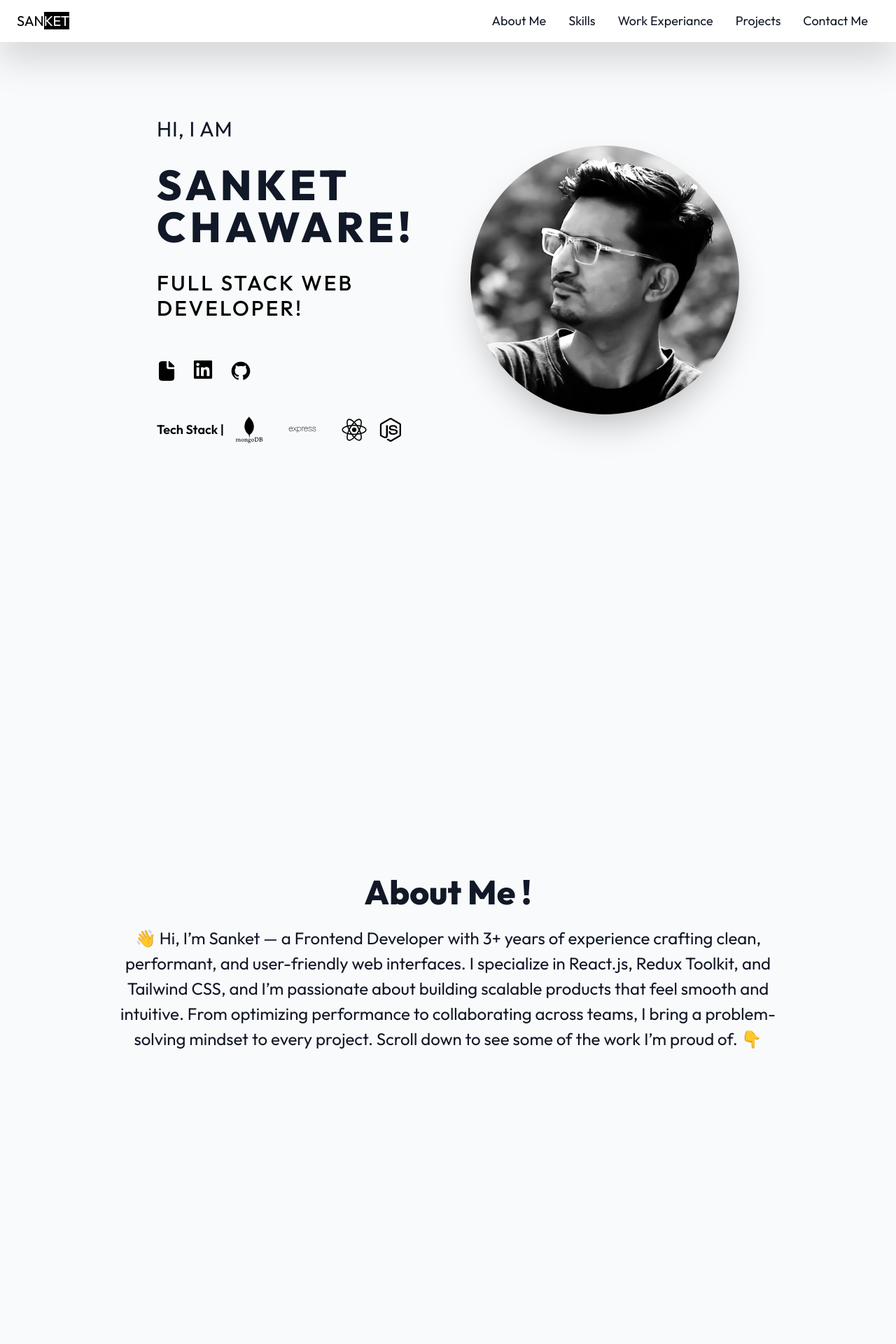
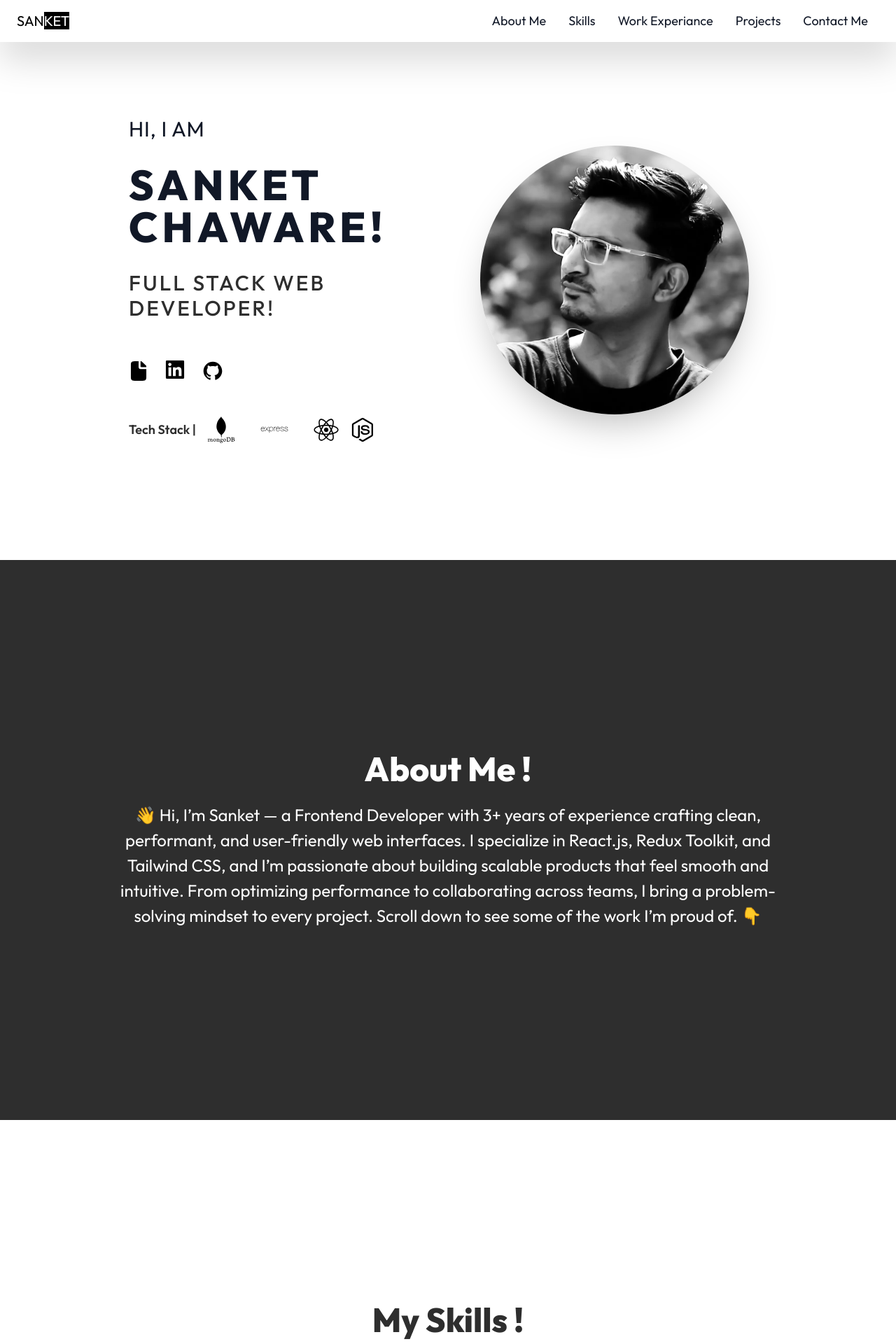
Before and after one commit to sanketnchaware/Portfolio-React, a React (Create React App) app: page / in a window 1280 px wide. Shown: the top 1920 px of the page at 70% size. Built offline with nearby package versions, Linux system fonts and the light colour scheme; no server answers.

Commit message:
added animations

```diff
--- a/src/Components/About.jsx
+++ b/src/Components/About.jsx
@@ -2,12 +2,15 @@ import React from "react";
 
 const About = () => {
   return (
-    <div id="About Me" className="">
-      <div id="about" className="flex    sm:min-h-screen items-center">
+    <div
+      id="About Me"
+      className=" w-11/12  lg:w-9/12 m-auto "
+    >
+      <div id="about" className="flex    lg:min-h-screen items-center">
         <div className=" ">
           <p className="heading">About Me !</p>
           <br />
-          <div className="flex justify-center text-lg sm:text-2xl w-11/12 sm:w-9/12 mx-auto">
+          <div className="flex justify-center text-lg lg:text-2xl  mx-auto">
             <p className="text-center leading-normal">
               👋 Hi, I’m Sanket — a Frontend Developer with 3+ years of
               experience crafting clean, performant, and user-friendly web
--- a/src/Components/Contact.jsx
+++ b/src/Components/Contact.jsx
@@ -38,15 +38,14 @@ const Contact = () => {
   };
 
   return (
-    <div className="   h-screen      ">
-      <div className="flex w-full h-full items-center">
+    <div className="flex lg:min-h-screen w-full h-full items-center">
       <div className="w-full  space-y-8">
         <p className="heading ">Contact Me !</p>
 
         <form
           ref={form}
           onSubmit={handleSubmit}
-            className="flex flex-col border border-slate-600 rounded-xl gap-6 items-center justify-between w-10/12  p-6 sm:p-10  mx-auto "
+          className="flex flex-col border  border-slate-600 rounded-xl gap-6 items-center justify-between w-10/12  p-6 lg:p-10  mx-auto "
         >
           <input
             required
@@ -82,7 +81,6 @@ const Contact = () => {
         </form>
       </div>
     </div>
-    </div>
   );
 };
 
--- a/src/Components/Home.jsx
+++ b/src/Components/Home.jsx
@@ -1,17 +1,16 @@
-import React from "react";
+import React, { useEffect, useRef } from "react";
+import gsap from "gsap";
+import ScrollTrigger from "gsap/ScrollTrigger";
 import About from "./About";
-// import CutomButton from "./CustomButton";
+import Skills from "./Skills";
+import Experiance from "./Experiance";
 import Projects from "./Projects";
 import Contact from "./Contact";
-// import Typewriter from "typewriter-effect";
-// import gsap from "gsap/dist/gsap";
-// import ScrollTrigger from "gsap/dist/ScrollTrigger";
-import Experiance from "./Experiance";
-import Skills from "./Skills";
 
-const Home = () => {
-  // gsap.registerPlugin(ScrollTrigger);
+gsap.registerPlugin(ScrollTrigger);
 
+const HomeSection = () => {
+  const sectionsRef = useRef([]);
   const DownloadResume = () => {
     const url = "/resume.pdf";
     const link = document.createElement("a");
@@ -22,26 +21,50 @@ const Home = () => {
     document.body.removeChild(link);
   };
 
+  useEffect(() => {
+    sectionsRef.current.forEach((section) => {
+      gsap.fromTo(
+        section,
+        { autoAlpha: 0, scale: 1.01 },
+        {
+          autoAlpha: 1,
+          duration: 1,
+          scale: 1,
+          ease: "power2.out",
+          scrollTrigger: {
+            trigger: section,
+            start: "top 80%",
+            toggleActions: "play  none none none",
+          },
+        }
+      );
+    });
+  }, []);
+
   return (
-    <div id="home" className="snap_parent  space-y-10 sm:space-y-44 ">
-      <div className=" mt-24 sm:m-auto sm:min-h-screen flex  items-center justify-center flex-col gap-20 ">
-        <div className="w-11/12  flex   sm:w-9/12 m-auto">
-          <div className=" gap-4    h-full flex sm:flex-row flex-col-reverse items-center  justify-center">
-            <div className="h-full w-full mt-8 sm:mt-0 grid grid-cols-1 sm:grid-cols-2 gap-10 items-center px-6 sm:px-16">
-              {/* Left Content */}
-              <div className="space-y-6 sm:space-y-8 text-center sm:text-left">
-                <p className="text-2xl sm:text-3xl tracking-wide">HI, I AM</p>
-
-                <h1 className="text-4xl sm:text-6xl font-extrabold leading-tight">
+    <div id="home" className="snap_parent">
+      <div className="bg-white" ref={(el) => (sectionsRef.current[0] = el)}>
+        <div className="bg-white w-11/12 lg:w-9/12 m-auto lg:py-0 py-20 lg:min-h-screen lg:flex lg:items-center lg:justify-center px-6">
+          <div className="w-full max-w-7xl mx-auto">
+            <div className="grid grid-cols-1 lg:grid-cols-2 gap-10 items-center">
+              <div className="order-1 lg:order-2 flex justify-center">
+                <div className="rounded-full w-64 h-64 lg:w-96 lg:h-96 overflow-hidden shadow-2xl">
+                  <img
+                    src="/images/new_profile.webp"
+                    alt="Profile"
+                    className="w-full h-full object-cover grayscale object-top transition hover:scale-110 scale-105 duration-300"
+                  />
+                </div>
+              </div>
+              <div className="order-2 lg:order-1 space-y-6 lg:space-y-8 text-center lg:text-left">
+                <p className="text-2xl lg:text-3xl tracking-wide">HI, I AM</p>
+                <h1 className="text-4xl lg:text-6xl font-extrabold leading-tight">
                   SANKET CHAWARE!
                 </h1>
-
-                <h4 className="text-xl sm:text-3xl font-medium text-black">
+                <h4 className="text-xl lg:text-3xl font-medium text-[#2E2E2E]">
                   FULL STACK WEB DEVELOPER!
                 </h4>
-
-                {/* Social & Resume */}
-                <div className="flex justify-center sm:justify-start gap-6 pt-6">
+                <div className="flex justify-center lg:justify-start gap-6 pt-6">
                   <button
                     onClick={DownloadResume}
                     className="hover:scale-110 transition"
@@ -52,7 +75,6 @@ const Home = () => {
                       alt="Resume"
                     />
                   </button>
-
                   <a
                     href="https://www.linkedin.com/in/sanketnchaware/"
                     target="_blank"
@@ -65,7 +87,6 @@ const Home = () => {
                       alt="LinkedIn"
                     />
                   </a>
-
                   <a
                     href="https://github.com/sanketnchaware"
                     target="_blank"
@@ -79,10 +100,8 @@ const Home = () => {
                     />
                   </a>
                 </div>
-
-                {/* Tech Stack */}
-                <div className="hidden sm:flex items-center gap-4 pt-4 flex-wrap">
-                  <p className="font-semibold text-lg text-black">
+                <div className="hidden lg:flex items-center gap-4 pt-4 flex-wrap">
+                  <p className="font-semibold text-lg text-[#2E2E2E]">
                     Tech Stack |
                   </p>
                   <img
@@ -103,40 +122,51 @@ const Home = () => {
                   />
                 </div>
               </div>
-
-              {/* Profile Image */}
-              <div className="flex justify-center sm:justify-end">
-                <div className="rounded-full w-64 h-64 sm:w-96 sm:h-96 overflow-hidden shadow-2xl">
-                  <img
-                    src="/images/new_profile.webp"
-                    alt="Profile"
-                    className="w-full h-full object-cover grayscale  object-top transition hover:scale-110 scale-105 duration-300"
-                  />
-                </div>
-              </div>
             </div>
           </div>
         </div>
       </div>
 
-      <About />
+      <div
+        className="bg-[#2E2E2E] text-white lg:py-0 py-20"
+        ref={(el) => (sectionsRef.current[1] = el)}
+      >
+        <About />
+      </div>
 
-      <div id="skills" className="">
+      <div
+        id="skills"
+        className="bg-white text-[#2E2E2E] lg:py-0 py-20"
+        ref={(el) => (sectionsRef.current[2] = el)}
+      >
         <Skills />
       </div>
 
-      <div id="experiance" className="">
+      <div
+        id="experiance"
+        className="text-white bg-[#2E2E2E] lg:py-0 py-20"
+        ref={(el) => (sectionsRef.current[3] = el)}
+      >
         <Experiance />
       </div>
 
-      <div id="projects" className=" ">
+      <div
+        id="projects"
+        className="bg-white text-[#2E2E2E] lg:py-0 py-20"
+        ref={(el) => (sectionsRef.current[4] = el)}
+      >
         <Projects />
       </div>
-      <div id="contact" className=" ">
+
+      <div
+        id="contact"
+        className="bg-[#2E2E2E] text-white lg:py-0 py-20"
+        ref={(el) => (sectionsRef.current[5] = el)}
+      >
         <Contact />
       </div>
     </div>
   );
 };
 
-export default Home;
+export default HomeSection;
--- a/src/Components/Navbar.jsx
+++ b/src/Components/Navbar.jsx
@@ -15,7 +15,7 @@ const Navbar = () => {
           SAN<span className="bg-black text-white shadow-2xl">KET</span>
         </button>
       </div>
-      <div className="navlinks  hidden sm:flex justify-between   w-fit  ">
+      <div className="navlinks  hidden lg:flex justify-between   w-fit  ">
         {React.Children.toArray(
           [
             { name: "About Me ", url: "about" },
--- a/src/Components/Skills.jsx
+++ b/src/Components/Skills.jsx
@@ -3,14 +3,14 @@ import Card from "./Card";
 
 const Skills = () => {
   return (
-    <div className="flex w-11/12 sm:w-9/12 m-auto   sm:min-h-screen items-center">
+    <div className="flex w-11/12 lg:w-9/12 m-auto     lg:min-h-screen items-center">
       {/* <div>
-          <h1 className="text-2xl font-semibold sm:text-left text-center">
+          <h1 className="text-2xl font-semibold lg:text-left text-center">
             Get to know me !
           </h1>
 
           <br />
-          <div className="text-xl sm:text-2xl space-y-6 sm:space-y-2 sm:text-left text-center">
+          <div className="text-xl lg:text-2xl space-y-6 lg:space-y-2 lg:text-left text-center">
             {" "}
             <p>
               Web Applications that leads to the success of the overall product.
--- a/src/index.css
+++ b/src/index.css
@@ -3,7 +3,7 @@
 @tailwind utilities;
 
 body {
-  @apply bg-offwhite text-hackingGreen font-Outfit;
+  @apply bg-gray-200 text-hackingGreen font-Outfit;
 }
 
 .debug {
@@ -23,7 +23,7 @@ body {
 }
 
 .heading {
-  @apply text-3xl sm:text-5xl m-auto w-full sm:w-fit text-center font-extrabold;
+  @apply text-3xl lg:text-5xl m-auto w-full lg:w-fit text-center font-extrabold;
 }
 
 ::-webkit-scrollbar {
@@ -48,7 +48,7 @@ body {
 
 input,
 textarea {
-  @apply outline-none bg-offwhite text-hackingGreen border border-slate-600 rounded-xl px-6 py-3;
+  @apply outline-none bg-[#2E2E2E] text-hackingGreen border border-slate-600 rounded-xl px-6 py-3;
 }
 
 .blob {
@@ -78,7 +78,7 @@ textarea {
 }
 
 h1 {
-  @apply sm:tracking-[6px] tracking-[4px] font-normal text-[18px] md:text-[22px] xl:text-[28px] 2xl:text-[32px] 3xl:text-[36px];
+  @apply lg:tracking-[6px] tracking-[4px] font-normal text-[18px] md:text-[22px] xl:text-[28px] 2xl:text-[32px] 3xl:text-[36px];
 }
 
 h2 {
```
Also changed, not shown: src/Components/Experiance.jsx (+6 -6 lines), src/Components/Footer.jsx (+4 -4 lines), src/Components/Projects.jsx (+11 -9 lines). Lines whose indentation alone changed are shown as unchanged.
